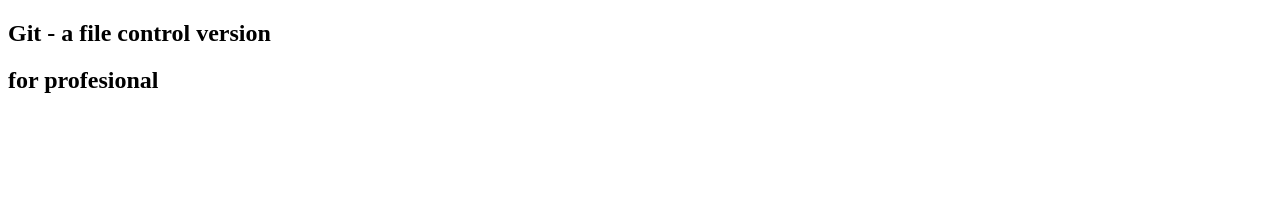
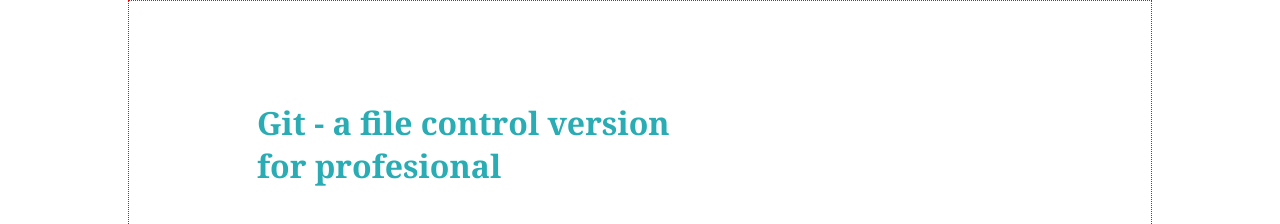
Before and after one commit to apradaglez/git_test, a plain HTML site: page index.html in a window 1280 px wide. Shown: the top 224 px of the page. Drawn offline with Linux system fonts and the light colour scheme.

Commit message:
enlazo con la hoja de estilos y creo el styles.css

```diff
--- /dev/null
+++ b/css/styles.css
@@ -0,0 +1,30 @@
+*,
+*::before,
+*::after {
+  box-sizing: border-box;
+  font-family:Cambria, Cochin, Georgia, Times, 'Times New Roman', serif;
+  color:hsl(183, 63%, 43%);
+  font-size: 32px;
+}
+
+/* Reset margins */
+
+body,
+h1,
+h2,
+h3,
+h4,
+h5,
+p,
+figure,
+picture,
+blockquote {
+  margin: 0;
+}
+
+.container {
+    max-width: 80%;
+    margin-inline: auto;
+    padding: 100px 10%;
+    border: 1px dotted red;
+}
--- a/index.html
+++ b/index.html
@@ -4,9 +4,10 @@
     <meta charset="UTF-8">
     <meta name="viewport" content="width=device-width, initial-scale=1.0">
     <title>My first document using Git</title>
+    <link rel="stylesheet" href="css/styles.css">
 </head>
 <body>
-    <section>
+    <section class="container">
         <h1>Git - a file control version</h1>
         <h2>for profesional</h2>
     </section>
```
